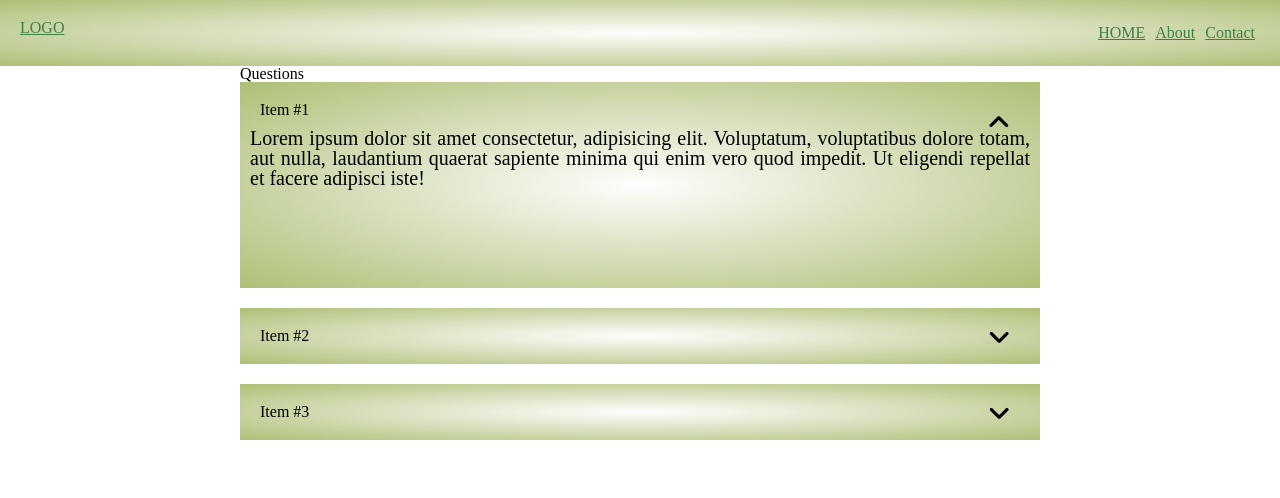
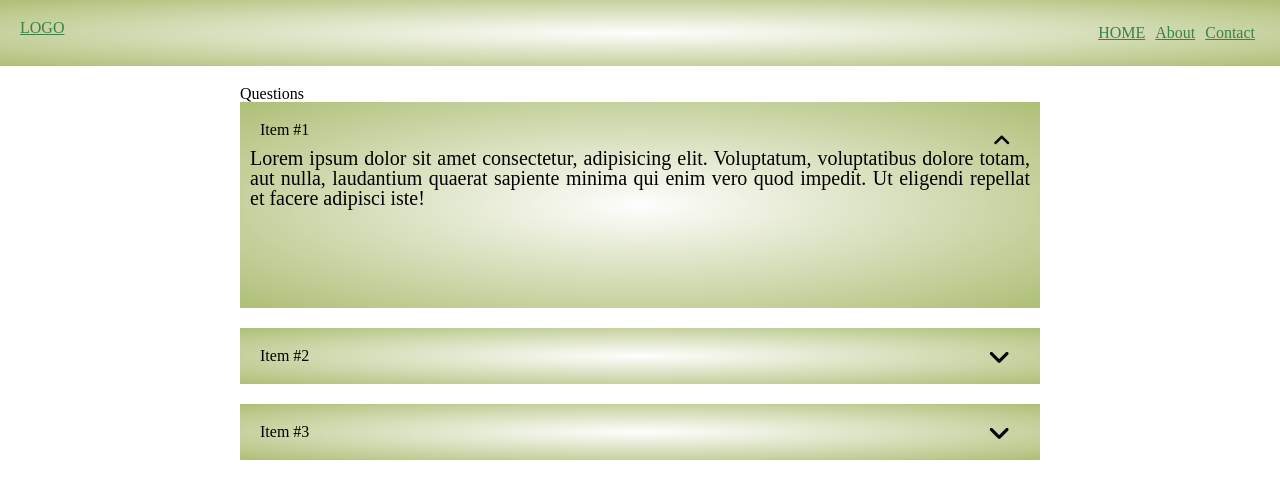
Before and after one commit to TiKaTiiK/lesson-20, a plain HTML site: page index.html in a window 1280 px wide. Both pictures are taken after a click on the element 640 px from the left and 110 px from the top of the page. Drawn offline with Linux system fonts and the light colour scheme.

Commit message:
changed size

```diff
--- a/style.css
+++ b/style.css
@@ -3,7 +3,7 @@
     max-width: 800px;
     width:100%;
     margin: 0 auto;
-
+    margin-top: 20px;
 }
 .container {
     position: relative;
@@ -44,7 +44,7 @@ filter: progid:DXImageTransform.Microsoft.gradient( startColorstr='#fefefd', end
 }
 .container.active2 .fa-angle-down {
     transform: rotate(180deg);
-    font-size: 25px;
+    font-size: 20px;
 }
 
 
```
